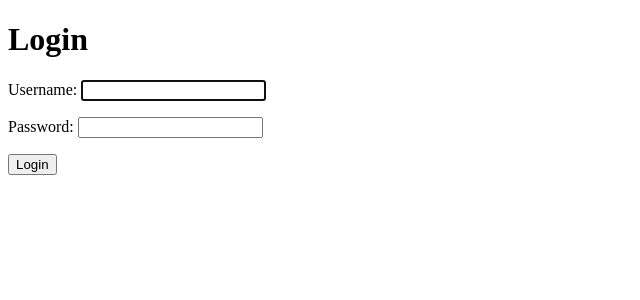
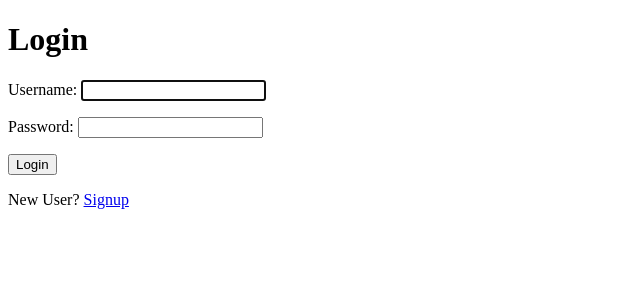
Before and after one commit to Prasanth-Anand-P/todo_auth, a Django app: page /login/ in a window 1280 px wide. Shown: the top 300 px of the page, without its empty margins (0-640 px from the left). Run offline with Django 4.2, Linux system fonts and the light colour scheme.

Commit message:
linked register to login.html

```diff
--- a/base/templates/base/login.html
+++ b/base/templates/base/login.html
@@ -15,5 +15,7 @@
         <input type="submit" value="Login">
     </form>
 
+    <p>New User? <a href="{% url 'register' %}">Signup</a></p>
+
 </body>
 </html>
```
